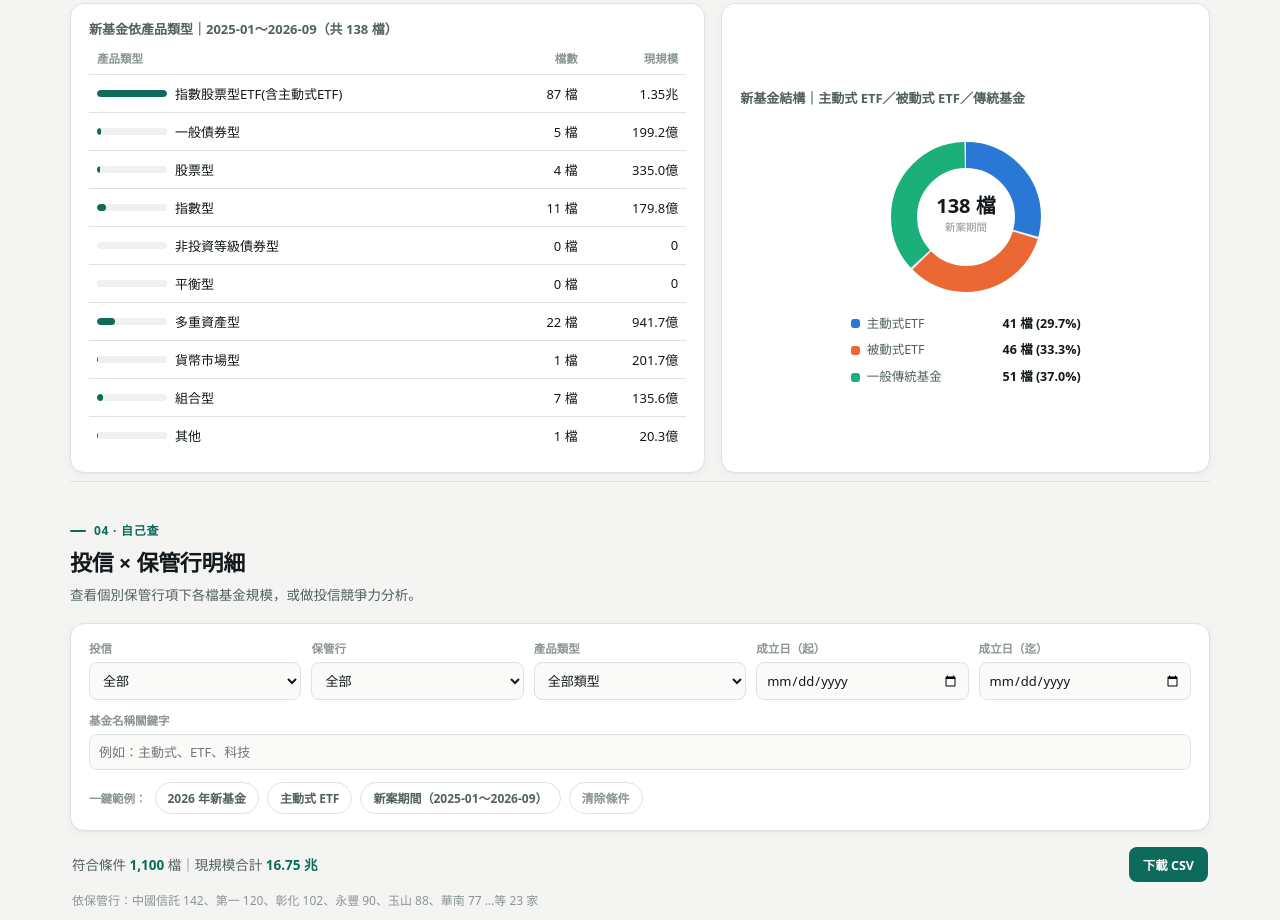
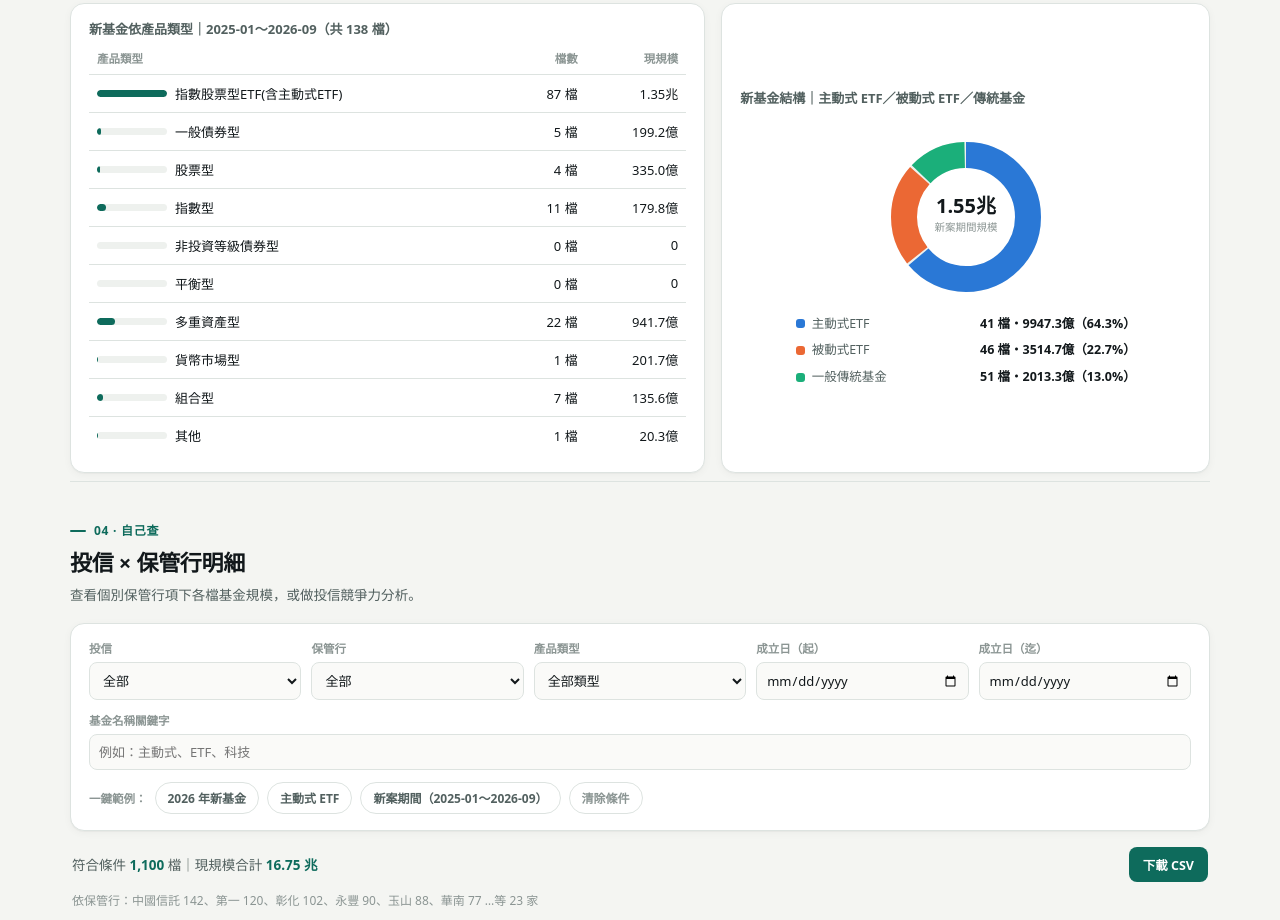
Before and after one commit to alihsia/fund-custody-dashboard, a plain HTML site: page docs/index.html in a window 1280 px wide. Shown: the part 1559-2479 px from the top of the page. Drawn offline with Linux system fonts and the light colour scheme.

Commit message:
Fix: weight new-fund structure pie chart by AUM, not fund count
The 主動式ETF/被動式ETF/一般傳統基金 donut in the 新案流向 section was
splitting its proportions by number of funds (1 per fund), which
understates categories where a handful of funds raise outsized AUM.
Now weights by fund scale (f.a) instead, and the legend shows both
count and AUM so the count context isn't lost.

```diff
--- a/docs/index.html
+++ b/docs/index.html
@@ -269,11 +269,11 @@
   .cat-bar-cell .mini-track{ width:70px; height:7px; border-radius:4px; background:var(--surface-sunken); overflow:hidden; }
   .cat-bar-cell .mini-fill{ height:100%; background:var(--accent); border-radius:4px; width:0; transition:width .6s var(--ease-spring-soft); }
   .pie-wrap{ display:flex; flex-direction:column; align-items:center; justify-content:center; gap:14px; padding:18px; }
-  .pie-legend{ display:flex; flex-direction:column; gap:8px; width:100%; max-width:230px; }
-  .pie-legend-row{ display:flex; align-items:center; justify-content:space-between; font-size:12.5px; }
-  .pie-legend-row .lk{ display:flex; align-items:center; gap:7px; color:var(--ink-2); }
+  .pie-legend{ display:flex; flex-direction:column; gap:8px; width:100%; max-width:340px; }
+  .pie-legend-row{ display:flex; align-items:center; justify-content:space-between; gap:10px; font-size:12.5px; }
+  .pie-legend-row .lk{ display:flex; align-items:center; gap:7px; color:var(--ink-2); white-space:nowrap; flex:none; }
   .dot{ width:9px; height:9px; border-radius:3px; flex:none; }
-  .pie-legend-row .lv{ font-weight:700; color:var(--ink); }
+  .pie-legend-row .lv{ font-weight:700; color:var(--ink); text-align:right; white-space:nowrap; }
 
   /* ---------- lookup / section4 ---------- */
   .filter-card{ padding:16px 18px; display:flex; flex-direction:column; gap:12px; }
@@ -939,9 +939,13 @@ document.getElementById('yearBarsNote').textContent =
 })();
 
 (function renderPie(){
-  var groups = { '主動式ETF':0, '被動式ETF':0, '一般傳統基金':0 };
-  windowFunds.forEach(function(f){ groups[f.e] = (groups[f.e]||0) + 1; });
-  var total = windowFunds.length || 1;
+  var groups = { '主動式ETF':{count:0,aum:0}, '被動式ETF':{count:0,aum:0}, '一般傳統基金':{count:0,aum:0} };
+  windowFunds.forEach(function(f){
+    if (!groups[f.e]) groups[f.e] = {count:0,aum:0};
+    groups[f.e].count += 1;
+    groups[f.e].aum += f.a;
+  });
+  var total = windowFunds.reduce(function(s,f){ return s+f.a; }, 0) || 1;
   var colors = { '主動式ETF':'var(--series-1)', '被動式ETF':'var(--series-2)', '一般傳統基金':'var(--series-3)' };
   var order = ['主動式ETF','被動式ETF','一般傳統基金'];
 
@@ -956,8 +960,8 @@ document.getElementById('yearBarsNote').textContent =
   svg.appendChild(bgCircle);
 
   order.forEach(function(key){
-    var v = groups[key] || 0;
-    var frac = v/total;
+    var g = groups[key] || {count:0,aum:0};
+    var frac = g.aum/total;
     var len = frac*circumference;
     var gap = Math.min(2, len*0.08);
     var circle = document.createElementNS(svgns,'circle');
@@ -977,22 +981,22 @@ document.getElementById('yearBarsNote').textContent =
   centerText.setAttribute('text-anchor','middle');
   centerText.setAttribute('font-size','20'); centerText.setAttribute('font-weight','700');
   centerText.setAttribute('fill','var(--ink)');
-  centerText.textContent = total + ' 檔';
+  centerText.textContent = fmtAUMShort(total);
   svg.appendChild(centerText);
   var subText = document.createElementNS(svgns,'text');
   subText.setAttribute('x',cx); subText.setAttribute('y',cy+14);
   subText.setAttribute('text-anchor','middle');
   subText.setAttribute('font-size','10.5'); subText.setAttribute('fill','var(--ink-muted)');
-  subText.textContent = '新案期間';
+  subText.textContent = '新案期間規模';
   svg.appendChild(subText);
 
   var legend = document.getElementById('pieLegend');
   legend.innerHTML = '';
   order.forEach(function(key){
-    var v = groups[key] || 0;
+    var g = groups[key] || {count:0,aum:0};
     legend.appendChild(el('div', {class:'pie-legend-row'}, [
       el('div', {class:'lk'}, [el('span',{class:'dot', style:'background:'+colors[key]}), key]),
-      el('div', {class:'lv num'}, [v + ' 檔 (' + fmtPct(v/total) + ')'])
+      el('div', {class:'lv num'}, [g.count + ' 檔・' + fmtAUMShort(g.aum) + '（' + fmtPct(g.aum/total) + '）'])
     ]));
   });
 })();
```
Also changed, not shown: logic.js (+13 -9 lines), template.html (+4 -4 lines).
